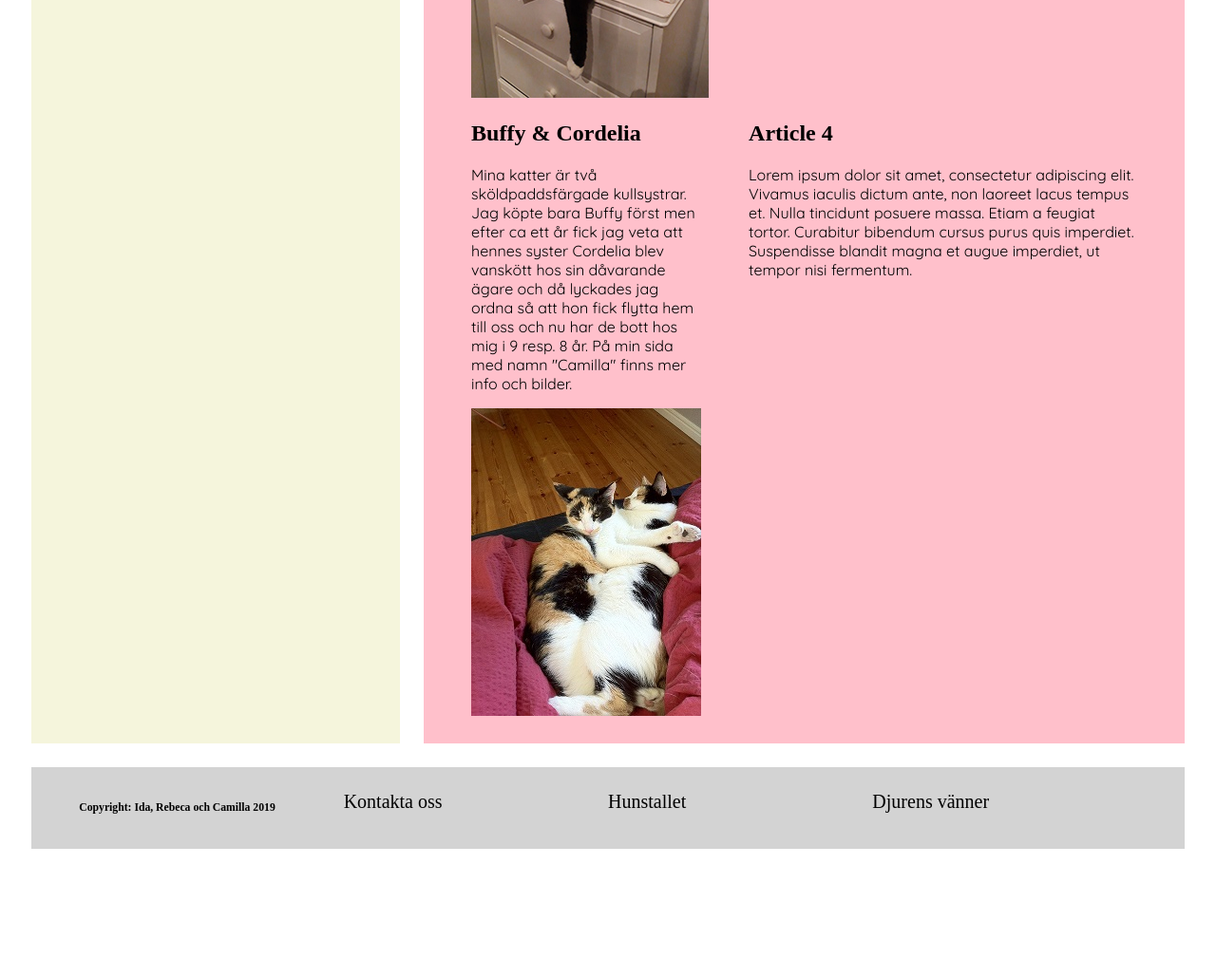
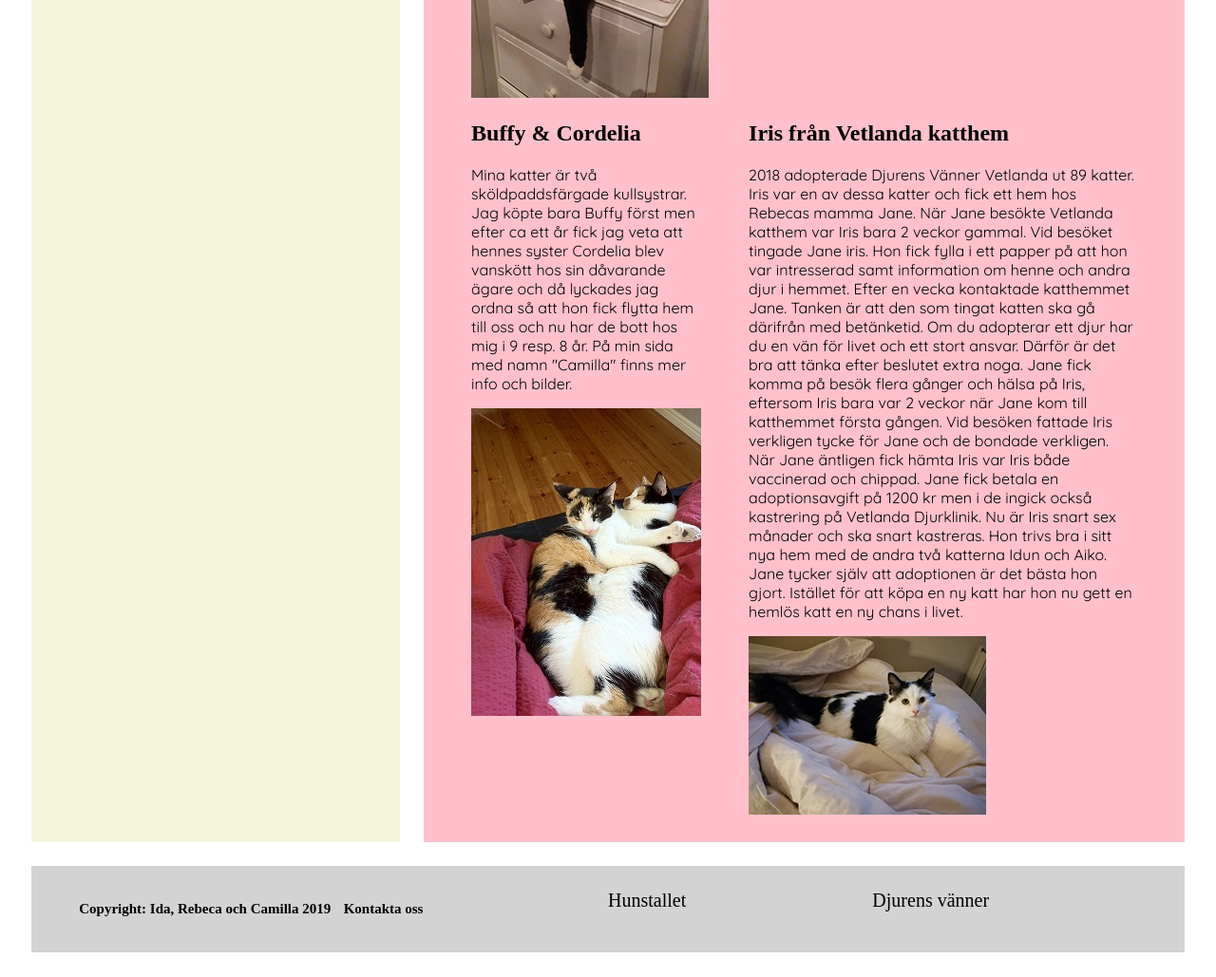
Before and after one commit to sundbaumrebeca/Grupparbete-Rebeca-Camilla-Ida, a plain HTML site: page index.html in a window 1280 px wide. Shown: the part 1460-2489 px from the top of the page at 95% size. Before the commit the page ends 2379 px from the top, so only its background shows below. Drawn offline with Linux system fonts and the light colour scheme.

Commit message:
articel4

```diff
--- a/index.html
+++ b/index.html
@@ -50,9 +50,13 @@
         </article>
 
         <article class="article4">
-            <h2>Article 4</h2>
-            <p>Lorem ipsum dolor sit amet, consectetur adipiscing elit. Vivamus iaculis dictum ante, non laoreet lacus tempus et. Nulla tincidunt posuere massa. Etiam a feugiat tortor. Curabitur bibendum cursus purus quis imperdiet. Suspendisse blandit magna et augue imperdiet, ut tempor nisi fermentum.</p>
-        </article>
+            <h2>Iris från Vetlanda katthem</h2>
+            <p>2018 adopterade Djurens Vänner Vetlanda ut 89 katter. Iris var en av dessa katter och fick ett hem hos Rebecas mamma Jane. När Jane besökte Vetlanda katthem var Iris bara 2 veckor gammal. Vid besöket tingade Jane iris. Hon fick fylla i ett papper på att hon var intresserad samt information om henne och andra djur i hemmet. Efter en vecka kontaktade katthemmet Jane. Tanken är att den som tingat katten ska gå därifrån med betänketid.
+                Om du adopterar ett djur har du en vän för livet och ett stort ansvar. Därför är det bra att tänka efter beslutet extra noga.
+
+                Jane fick komma på besök flera gånger och hälsa på Iris, eftersom Iris bara var 2 veckor när Jane kom till katthemmet första gången. Vid besöken fattade Iris verkligen tycke för Jane och de bondade verkligen. När Jane äntligen fick hämta Iris var Iris både vaccinerad och chippad. Jane fick betala en adoptionsavgift på 1200 kr men i de ingick också kastrering på Vetlanda Djurklinik. Nu är Iris snart sex månader och ska snart kastreras. Hon trivs bra i sitt nya hem med de andra två katterna Idun och Aiko. Jane tycker själv att adoptionen är det bästa hon gjort. Istället för att köpa en ny katt har hon nu gett en hemlös katt en ny chans i livet. </p>
+                <img src="img/iris.jpg" alt="Iris">
+            </article>
 
     </div>
 
@@ -87,9 +91,9 @@
 
 
     <footer class="footer">
-        <h3>Copyright: Ida, Rebeca och Camilla 2019</h3>
+        <h2>Copyright: Ida, Rebeca och Camilla 2019</h2>
 
-        <a href="kontaktaoss.html">Kontakta oss</a>
+        <h2>Kontakta oss</h2>
 
         <a href="https://hundstallet.se/" target="_blank">Hunstallet</a>
 
```
Also changed, not shown: img/iris.jpg (added).
